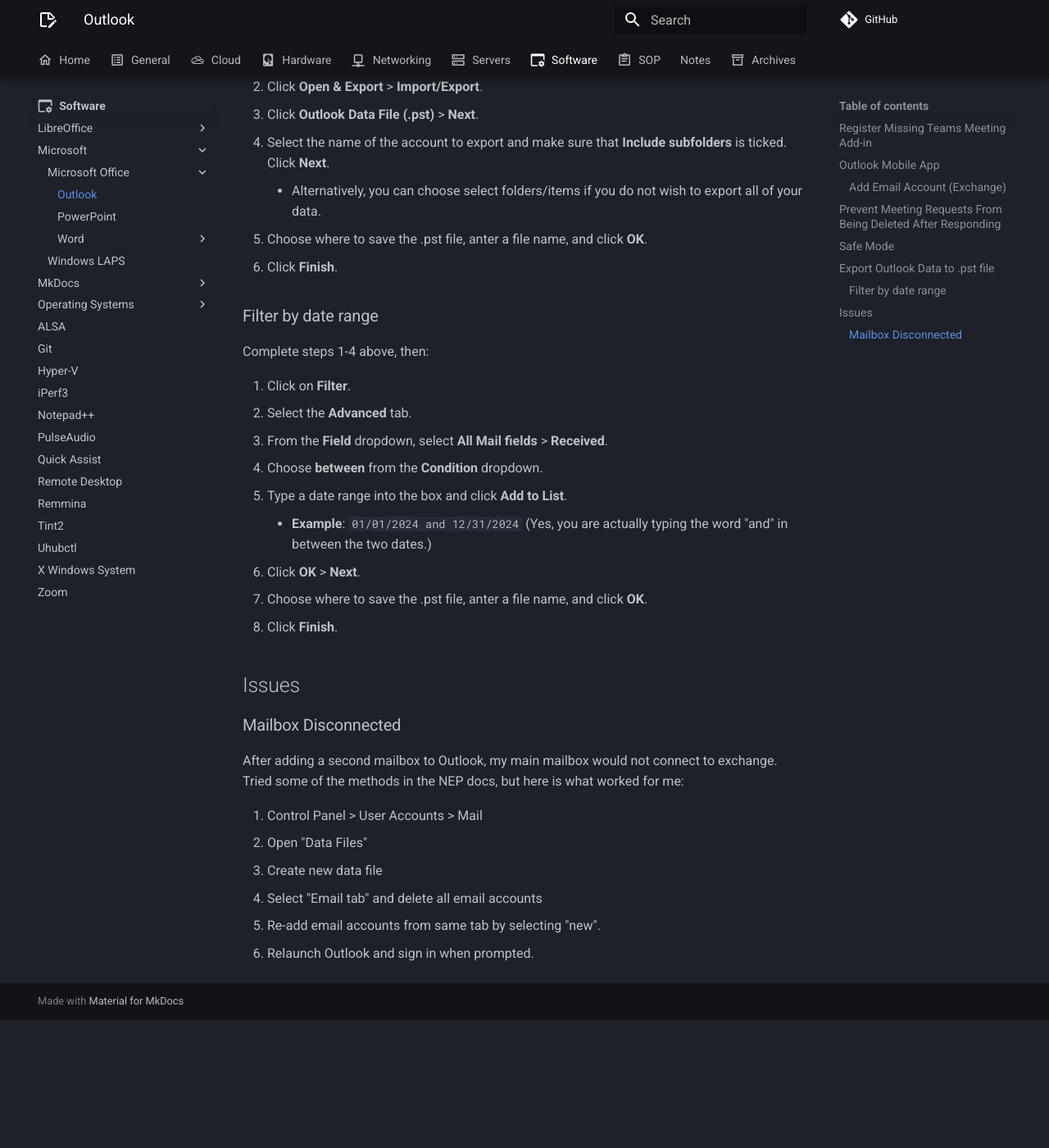
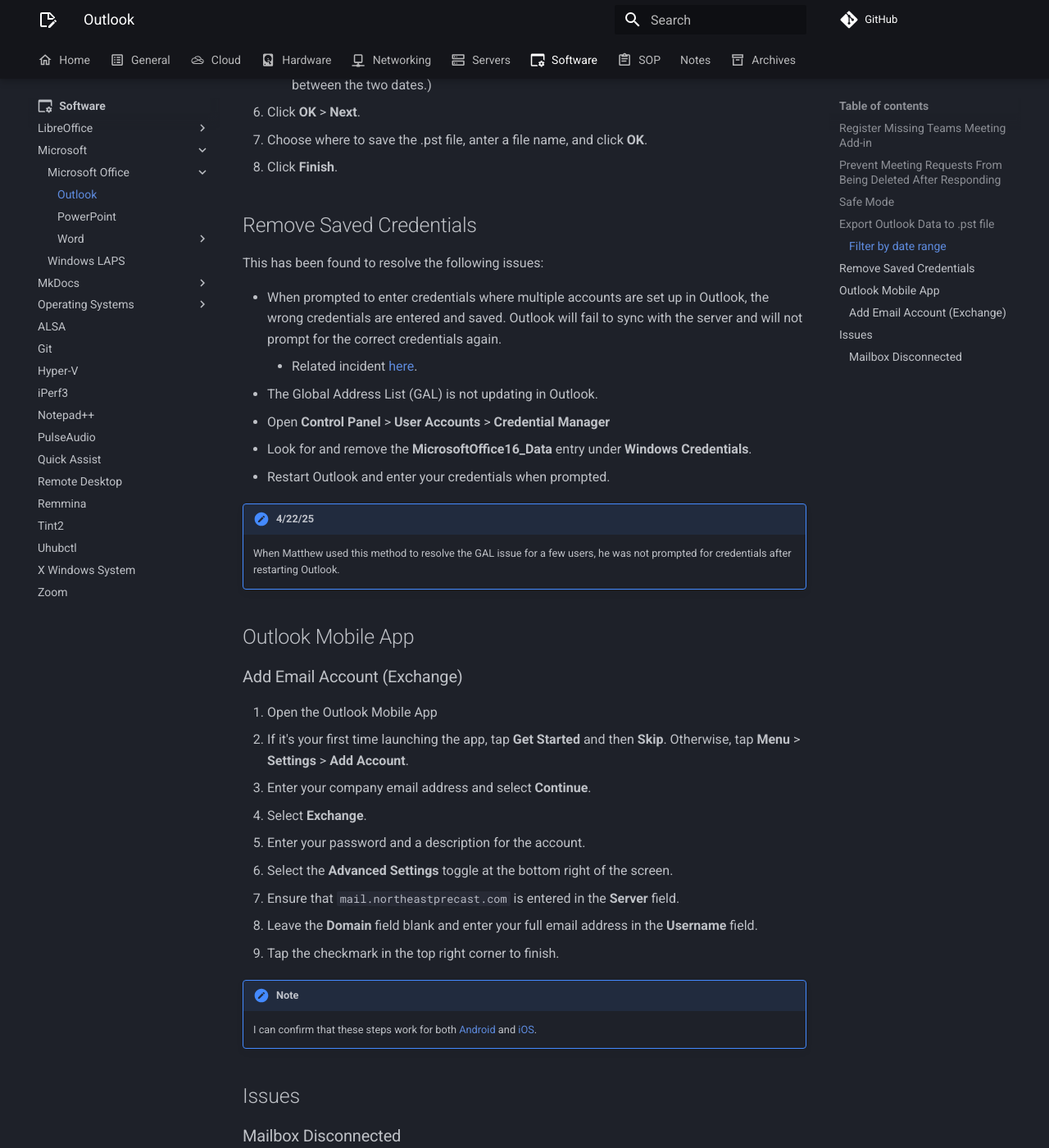
Before and after one commit to rmscode/binary-garden, an MkDocs documentation site: the page built from docs/software/microsoft-office/outlook/outlook.md, in a window 1280 px wide and 1400 px high, scrolled down 1985 px. Shown: the whole window at 82% size. Built offline with MkDocs 1.6.1 and Material for MkDocs 9.7.7, drawn with Linux system fonts in a browser that asks for light colours; comment, search, counter and statistics services are not loaded; before the commit the page ends 3229 px from its top, so only the background shows below that; some of the changed text lies outside the part shown.

Commit message:
perf(outlook): remove saved credentials

```diff
--- a/docs/software/microsoft-office/outlook/outlook.md
+++ b/docs/software/microsoft-office/outlook/outlook.md
@@ -71,6 +53,41 @@
 7. Choose where to save the .pst file, anter a file name, and click **OK**.
 8. Click **Finish**.
 
+## Remove Saved Credentials
+
+This has been found to resolve the following issues:
+
+- When prompted to enter credentials where multiple accounts are set up in Outlook, the wrong credentials are entered and saved. Outlook will fail to sync with the server and will not prompt for the correct credentials again.
+    - Related incident [here](2024.md##07152024-0810).
+- The Global Address List (GAL) is not updating in Outlook.
+
+1. Open **Control Panel** > **User Accounts** > **Credential Manager**
+2. Look for and remove the **MicrosoftOffice16_Data** entry under **Windows Credentials**.
+3. Restart Outlook and enter your credentials when prompted.
+
+!!! note "4/22/25"
+
+    When Matthew used this method to resolve the GAL issue for a few users, he was not prompted for credentials after restarting Outlook.
+
+## Outlook Mobile App
+
+### Add Email Account (Exchange)
+
+1. Open the Outlook Mobile App
+2. If it's your first time launching the app, tap **Get Started** and then **Skip**. Otherwise, tap **Menu** > **Settings** > **Add Account**.
+3. Enter your company email address and select **Continue**.
+4. Select **Exchange**.
+5. Enter your password and a description for the account.
+6. Select the **Advanced Settings** toggle at the bottom right of the screen.
+7. Ensure that `mail.northeastprecast.com` is entered in the **Server** field.
+8. Leave the **Domain** field blank and enter your full email address in the **Username** field.
+9. Tap the checkmark in the top right corner to finish.
+
+!!! note
+
+    I can confirm that these steps work for both [Android](../../../notes/2024.md#12042024-1139) and [iOS](../../../notes/2024.md#12182024-1037).
+
+
 ## Issues
 
 ### Mailbox Disconnected
```
Also changed, not shown: other parts of docs/software/microsoft-office/outlook/outlook.md (+0 -18 lines).
